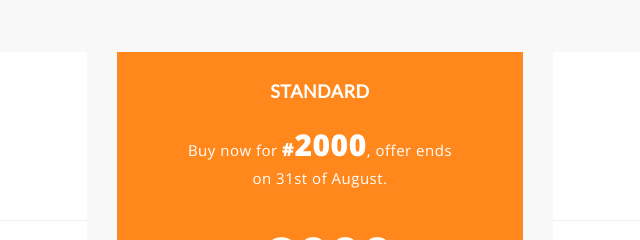
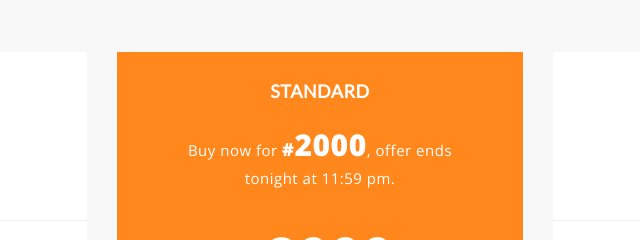
Before and after one commit to oyindamola12/makeup-ebook, a plain HTML site: page index.html in a window 1280 px wide. Shown: the part 5240-5480 px from the top of the page, 320-960 px from the left. Drawn offline with nearby package versions, Linux system fonts and the light colour scheme.

Commit message:
git commit message example

```diff
--- a/index.html
+++ b/index.html
@@ -629,7 +629,7 @@
 
 											<div class="mu-pricing-single-head">
 												<h4 style="margin-bottom: 20px;"> STANDARD</h4>
-												<p></span>Buy now for <span style="font-weight: 800;font-size: 30px;"><span style="font-size: 18px;margin-right: 0px;">#</span>2000</span>, offer ends <br>on 31st of August.
+												<p></span>Buy now for <span style="font-weight: 800;font-size: 30px;"><span style="font-size: 18px;margin-right: 0px;">#</span>2000</span>, offer ends <br>tonight at 11:59 pm.
 												</p>
 												<p class="mu-price-tag">
 
```
